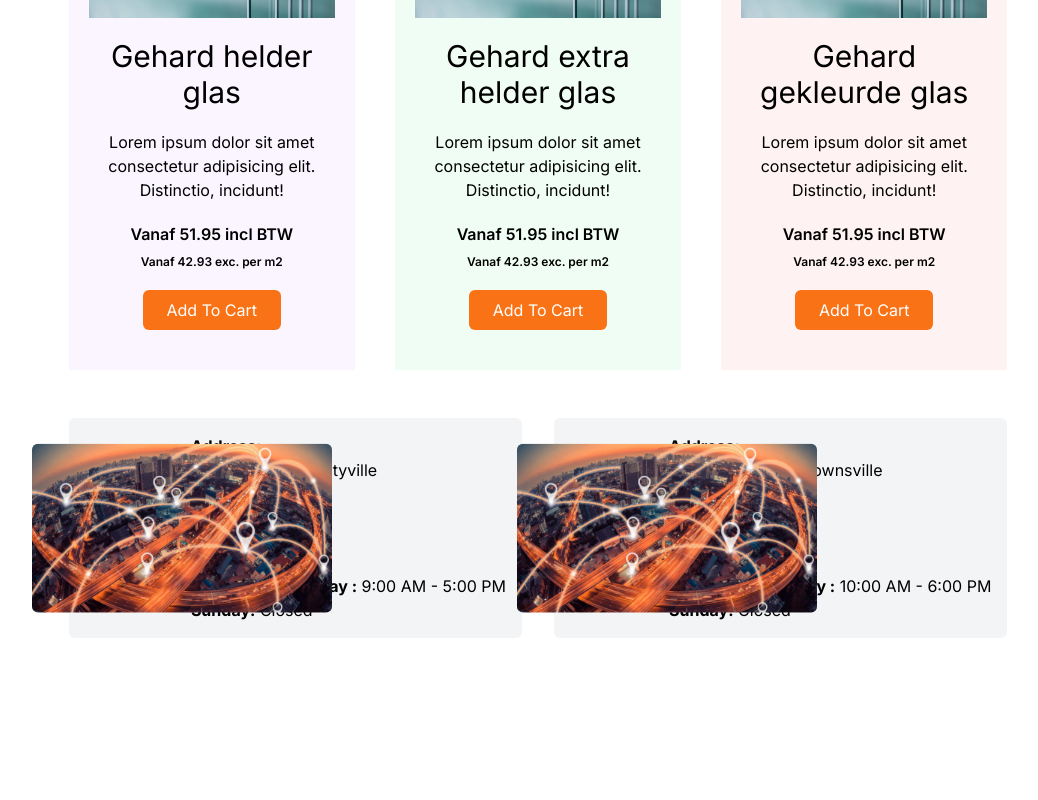
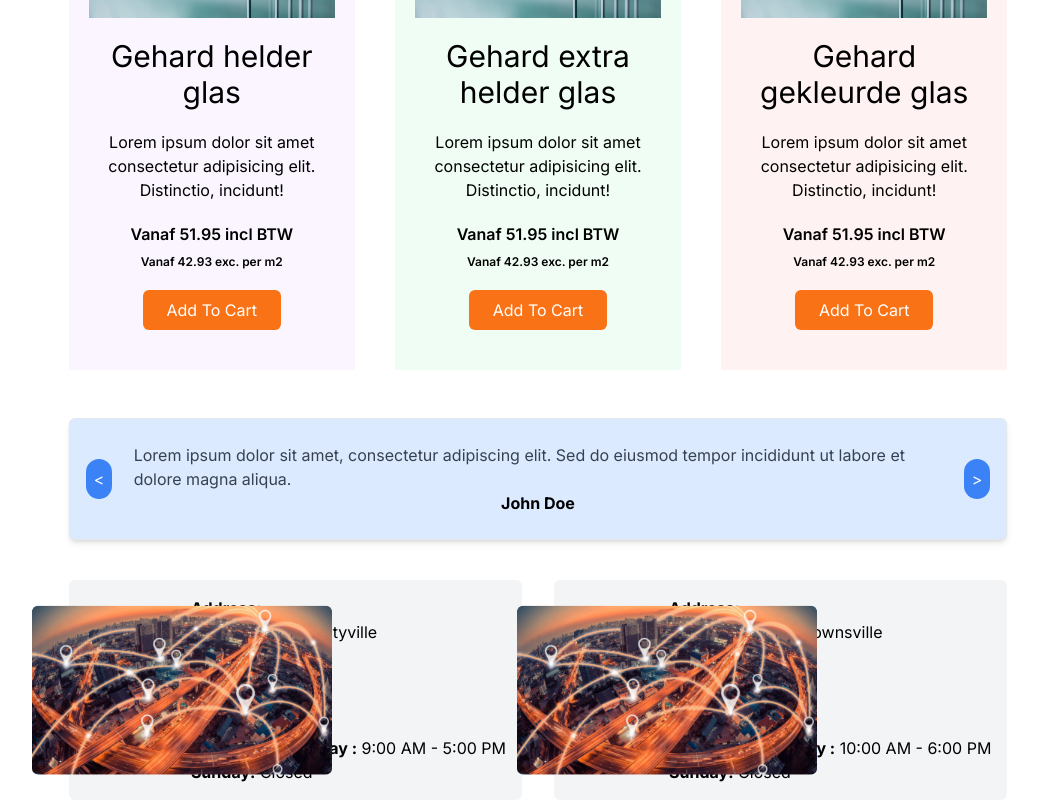
Before and after one commit to AliDemircix/msglass, a Next.js app: page / in a window 1280 px wide. Shown: the part 1169-1969 px from the top of the page, without its empty margins (102-1140 px from the left). Before the commit the page ends 1807 px from the top, so only its background shows below. Built offline with nearby package versions, Linux system fonts and the light colour scheme.

Commit message:
Add user feedback

```diff
--- a/app/page.tsx
+++ b/app/page.tsx
@@ -4,6 +4,7 @@ import Hero1 from '@/components/hero-1';
 import { CalculatePriceForm } from '../components/calculatePrice';
 import { Products } from '../components/products';
 import Locations from '@/components/locations';
+import CustomerFeedback from '@/components/feedback';
 export default function Home() {
   return (
     <main className="px-16 py-8 h-screen w-10/12 mx-auto">
@@ -12,6 +13,7 @@ export default function Home() {
       <Hero1 />
       <CalculatePriceForm />
       <Products />
+      <CustomerFeedback />
       <Locations />
       {/* <Hero1 />
       <Hero1 /> */}
--- /dev/null
+++ b/components/feedback.tsx
@@ -0,0 +1,74 @@
+'use client';
+import { useState } from 'react';
+
+const feedbackData = [
+  {
+    id: 1,
+    name: 'John Doe',
+    feedback:
+      'Lorem ipsum dolor sit amet, consectetur adipiscing elit. Sed do eiusmod tempor incididunt ut labore et dolore magna aliqua.',
+  },
+  {
+    id: 2,
+    name: 'Jane Doe',
+    feedback:
+      'Ut enim ad minim veniam, quis nostrud exercitation ullamco laboris nisi ut aliquip ex ea commodo consequat.',
+  },
+  {
+    id: 3,
+    name: 'Ally D',
+    feedback: 'Lorem ipsum tes maet',
+  },
+];
+
+const CustomerFeedback = () => {
+  const [currentFeedback, setCurrentFeedback] = useState(0);
+
+  const handleNext = () => {
+    setCurrentFeedback((prev) => (prev + 1) % feedbackData.length);
+  };
+
+  const handlePrev = () => {
+    setCurrentFeedback(
+      (prev) => (prev - 1 + feedbackData.length) % feedbackData.length,
+    );
+  };
+  return (
+    <div className="w-full p-4 border rounded-md shadow-md mb-10 bg-blue-100">
+      <div className="relative p-2">
+        <button
+          onClick={handlePrev}
+          className="absolute left-0 top-1/2 transform -translate-y-1/2 bg-blue-500 text-white p-2 rounded-full z-10"
+        >
+          &lt;
+        </button>
+        <button
+          onClick={handleNext}
+          className="absolute right-0 top-1/2 transform -translate-y-1/2 bg-blue-500 text-white p-2 rounded-full z-10"
+        >
+          &gt;
+        </button>
+        <div className="flex justify-center items-center ">
+          {feedbackData.map(
+            (feedback) =>
+              currentFeedback + 1 === feedback.id && (
+                <div
+                  key={feedback.id}
+                  className="w-full flex flex-col items-center px-10"
+                >
+                  <p className="text-gray-700 flex-1 pr-4">
+                    {feedback.feedback}
+                  </p>
+                  <div>
+                    <p className="font-bold">{feedback.name}</p>
+                  </div>
+                </div>
+              ),
+          )}
+        </div>
+      </div>
+    </div>
+  );
+};
+
+export default CustomerFeedback;
```
